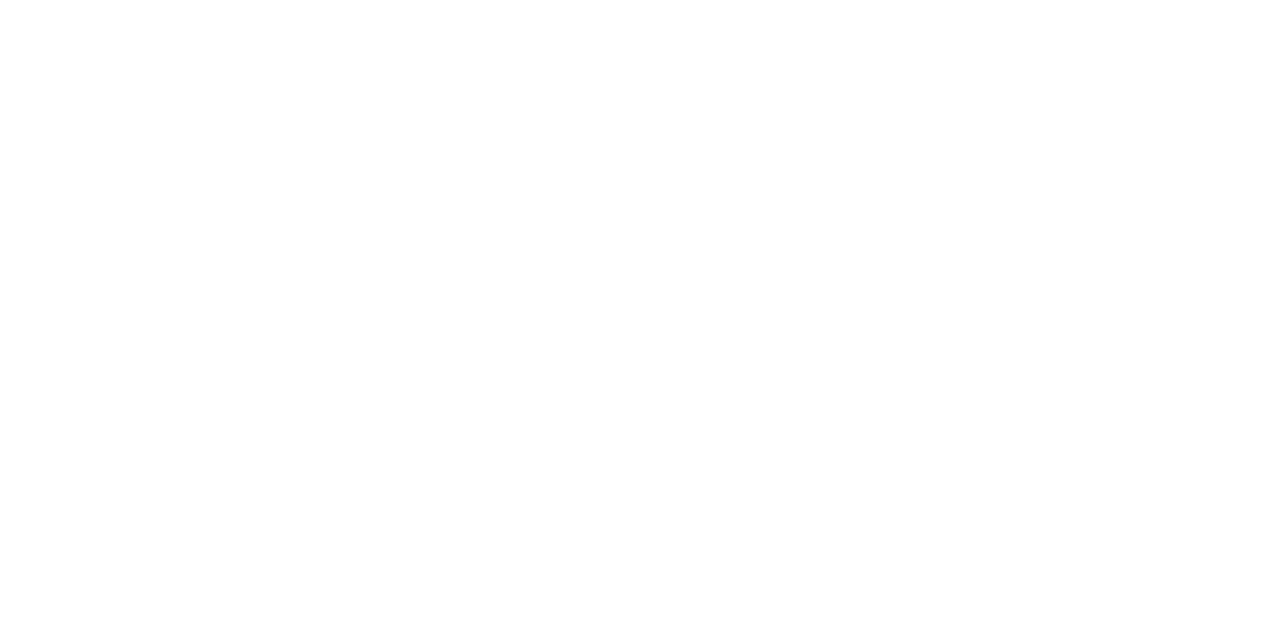
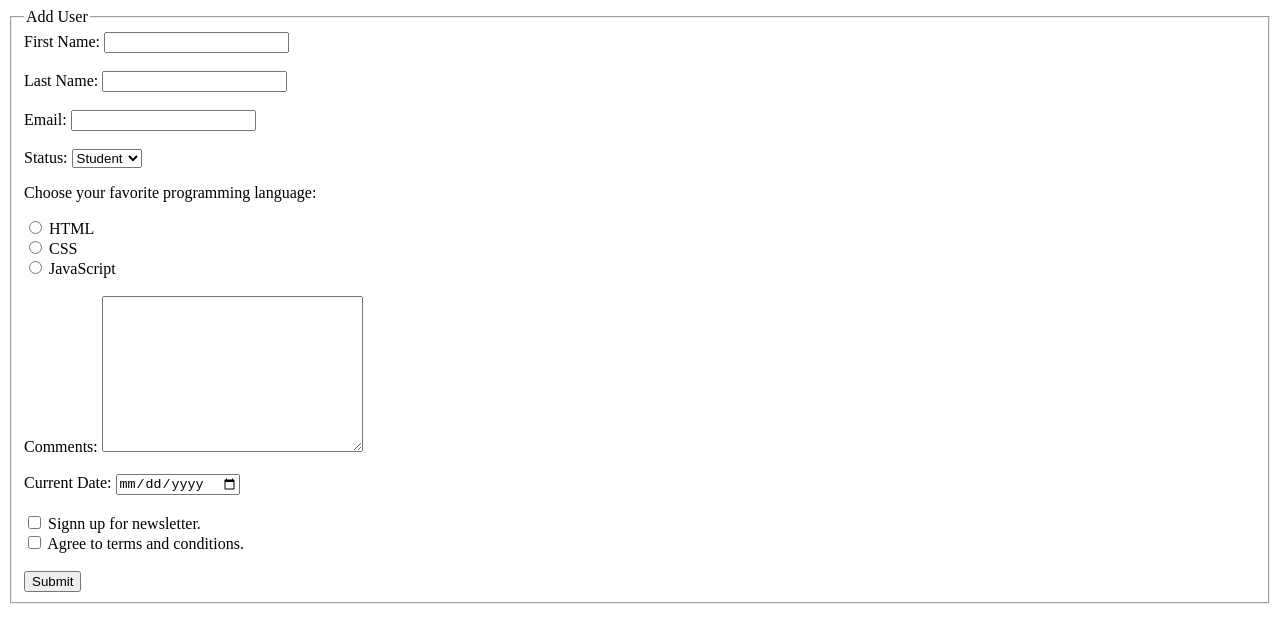
Before and after one commit to TRIKS007/building-html-forms, a plain HTML site: page index.html in a window 1280 px wide. Drawn offline with Linux system fonts and the light colour scheme.

Commit message:
Completed HTML Forms

```diff
--- a/index.html
+++ b/index.html
@@ -5,6 +5,68 @@
         <title>Building HTML Forms</title>
     </head>
     <body>
+        <form action="/form-handling-url" method="post">
+            <fieldset>
+                <legend>Add User</legend>
 
+                <div>
+                    <label for="firstName">First Name:</label>
+                    <input type="text" name="first_name" id="firstName">
+                </div>
+                <br>
+                <div>
+                    <label for="lastName">Last Name:</label>
+                    <input type="text" name="last_name" id="lastName">
+                </div>
+                <br>
+                <div>
+                    <label for="email">Email:</label>
+                    <input type="email" name="email_address" id="email">
+                </div>
+                <br>
+                <div>
+                    <label for="status">Status:</label>
+                    <select name="person_status" id="status">
+                        <option value="student">Student</option>
+                        <option value="teacher">Teahcer</option>
+                        <option value="guest">Guest</option>
+                    </select>
+                </div>
+
+                <div>
+                    <p>Choose your favorite programming language: </p>
+
+                    <input type="radio" id="html" name="fav_language" value="HTML">
+                    <label for="html">HTML</label><br>
+                    <input type="radio" id="css" name="fav_language" value="CSS">
+                    <label for="css">CSS</label><br>
+                    <input type="radio" id="javascript" name="fav_language" value="JavaScript">
+                    <label for="javascript">JavaScript</label><br>
+                </div>
+                <br>
+                <div>
+                    <label for="comments">Comments:</label>
+                    <textarea name="comments" id="comments" cols="30" rows="10"></textarea>
+                </div>
+                <br>
+                <div>
+                    <label for="currentDate">Current Date:</label>
+                    <input type="date" id="currentDate" name="curret_date">
+                </div>
+                <br>
+                <div>
+                    <input type="checkbox" id="newsletter" name="newsletter" value="Newsletter Agreement">
+                    <label for="newsletter">Signn up for newsletter.</label>
+                    <br>
+                    <input type="checkbox" name="terms" id="terms" value="Terms and Conditions">
+                    <label for="terms">Agree to terms and conditions.</label>
+                    <br>
+                </div>
+                <br>
+                <div>
+                    <button type="submit">Submit</button>
+                </div>
+            </fieldset>
+        </form>
     </body>
 </html>
```
